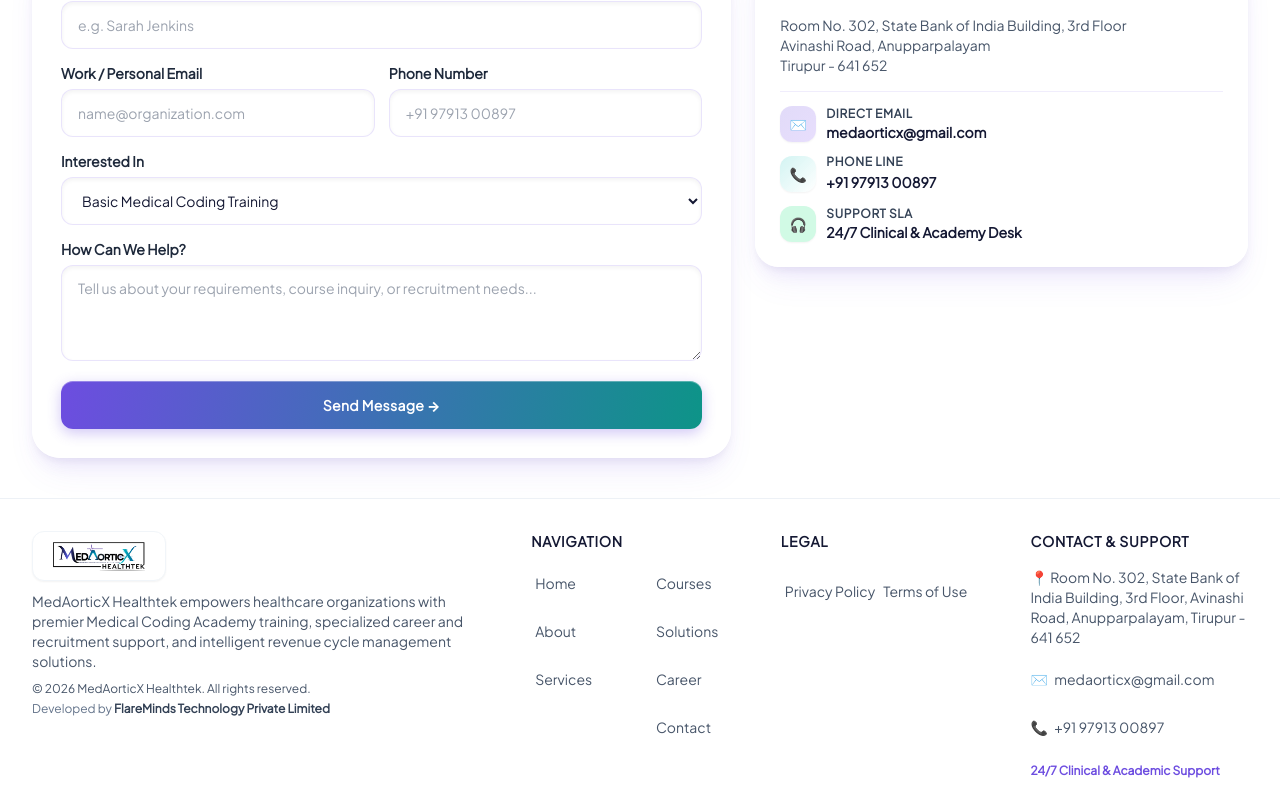
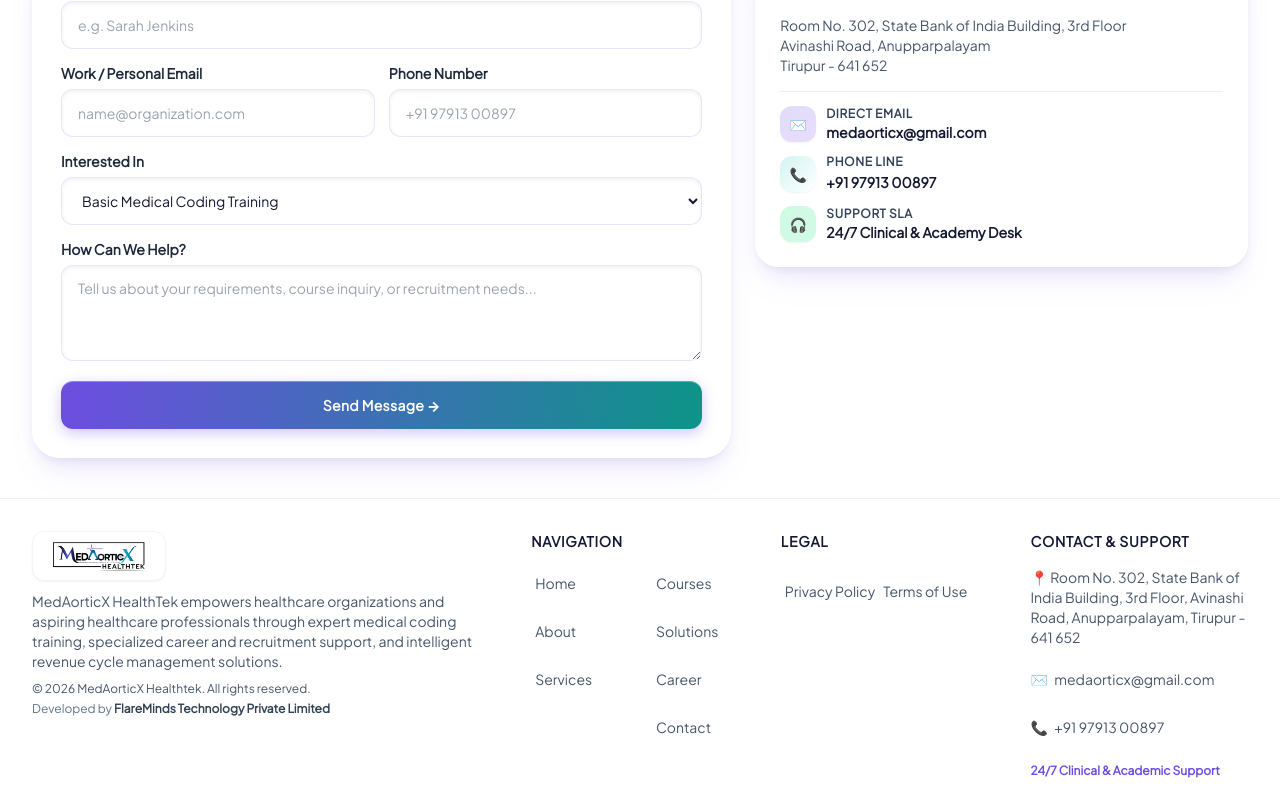
Before and after one commit to FlareMindsTech/MedaorticxUI, a React (Vite) app: page / in a window 1280 px wide. Shown: the part 4641-5452 px from the top of the page. Built offline with nearby package versions, Linux system fonts and the light colour scheme.

Commit message:
footer changes

```diff
--- a/src/components/layout/Footer.jsx
+++ b/src/components/layout/Footer.jsx
@@ -64,8 +64,8 @@ export const Footer = ({ onNavigate }) => {
           </div>
 
           <p className="text-slate-600 text-xs sm:text-sm max-w-md leading-relaxed">
-           MedAorticX Healthtek empowers healthcare organizations with premier Medical Coding Academy training, specialized career and recruitment support, and intelligent revenue cycle management solutions.
-</p>
+            MedAorticX HealthTek empowers healthcare organizations and aspiring healthcare professionals through expert medical coding training, specialized career and recruitment support, and intelligent revenue cycle management solutions.
+           </p>
 
           <div className="space-y-1">
             <div className="text-xs text-slate-600">
```
